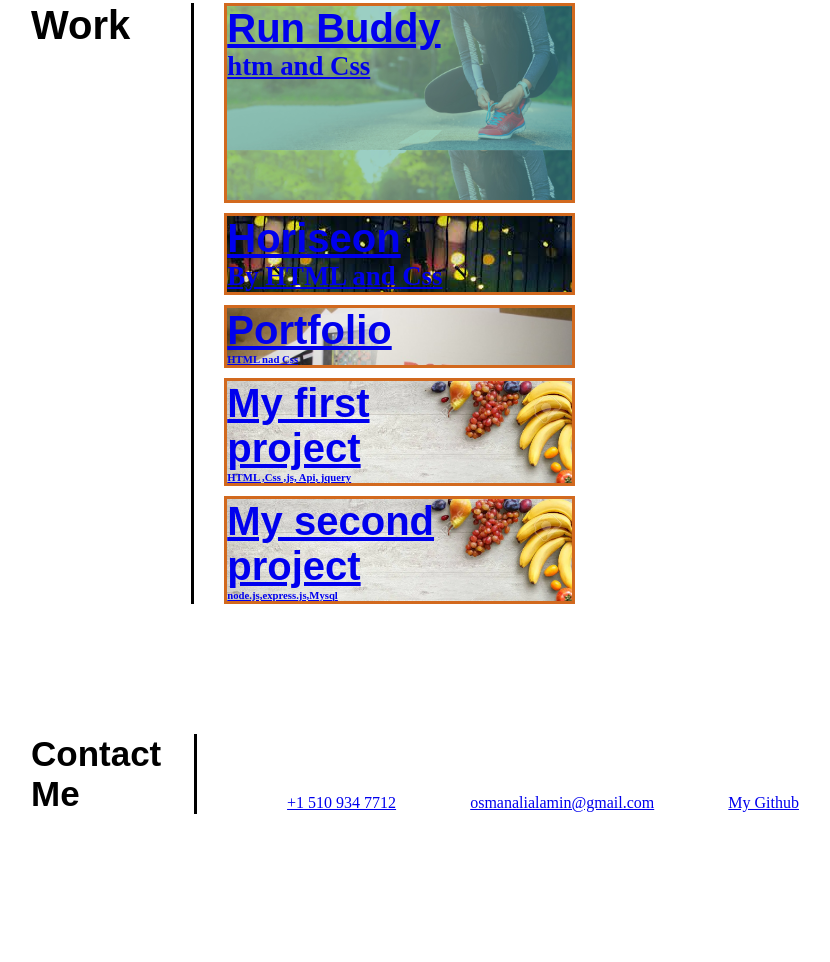
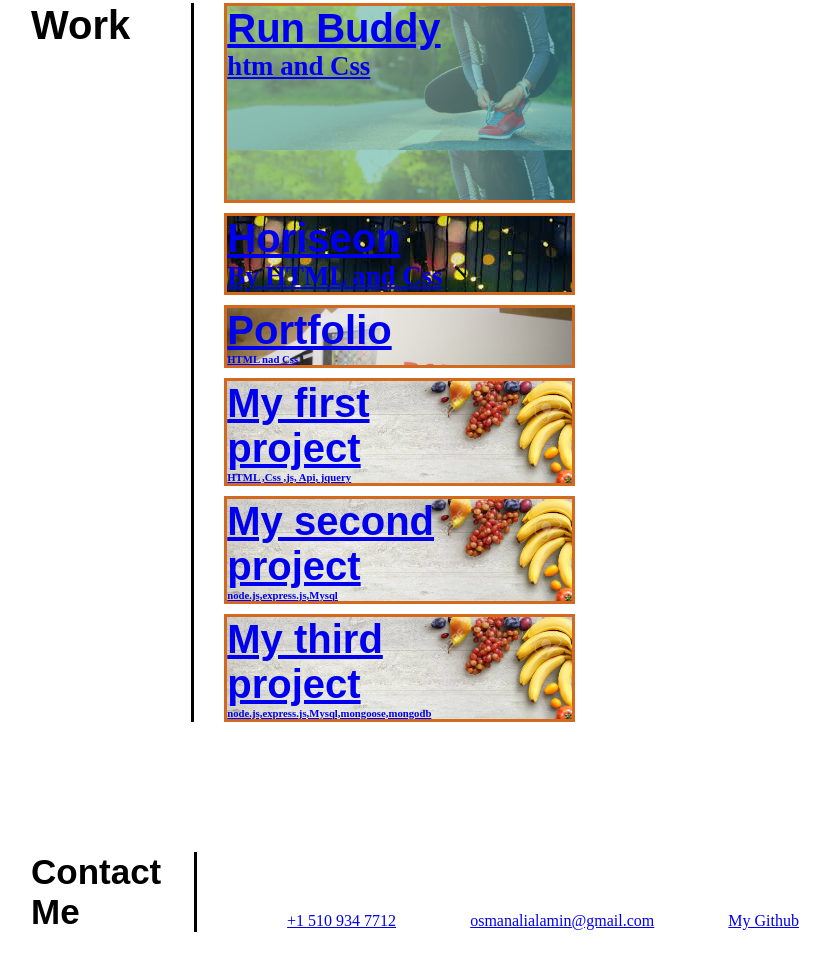
Before and after one commit to Osmana1993/Ghallenge-2, a plain HTML site: page index.html in a window 1280 px wide. Shown: the part 706-1668 px from the top of the page, without its empty margins (225-1055 px from the left). Before the commit the page ends 1550 px from the top, so only its background shows below. Drawn offline with Linux system fonts and the light colour scheme.

Commit message:
added 3rd project

```diff
--- a/index.html
+++ b/index.html
@@ -97,6 +97,12 @@
                     <h6>node.js,express.js,Mysql</h6>
                 </a>
             </article>
+            <article class="works6">
+                <a href="https://safe-crag-05983.herokuapp.com/">
+                    <h4><strong>My third project</strong></h4>
+                    <h6>node.js,express.js,Mysql,mongoose,mongodb</h6>
+                </a>
+            </article>
         </div>
 
     </section>
--- a/style.css
+++ b/style.css
@@ -230,6 +230,20 @@ header nav ul li a:hover {
     color: #fce138;
     border-color: #fce138;
 }
+.works6 {
+    width: 100%;
+    background-image: url(food.jpg);
+    background-size: cover;
+    color: chartreuse;
+    border: solid chocolate;
+    margin-top: 10px;
+
+}
+
+.works6:hover {
+    color: #fce138;
+    border-color: #fce138;
+}
 
 .contact {
     margin-top: 70px;
```
